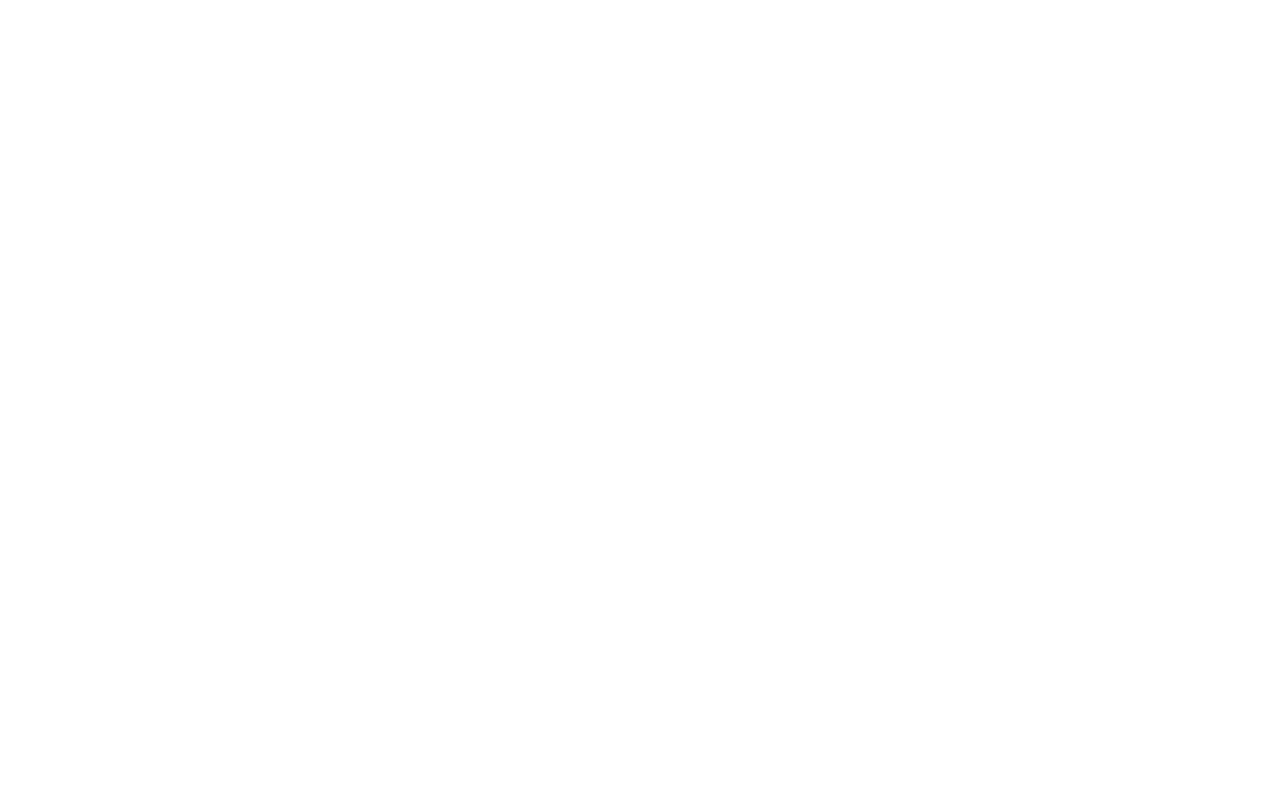
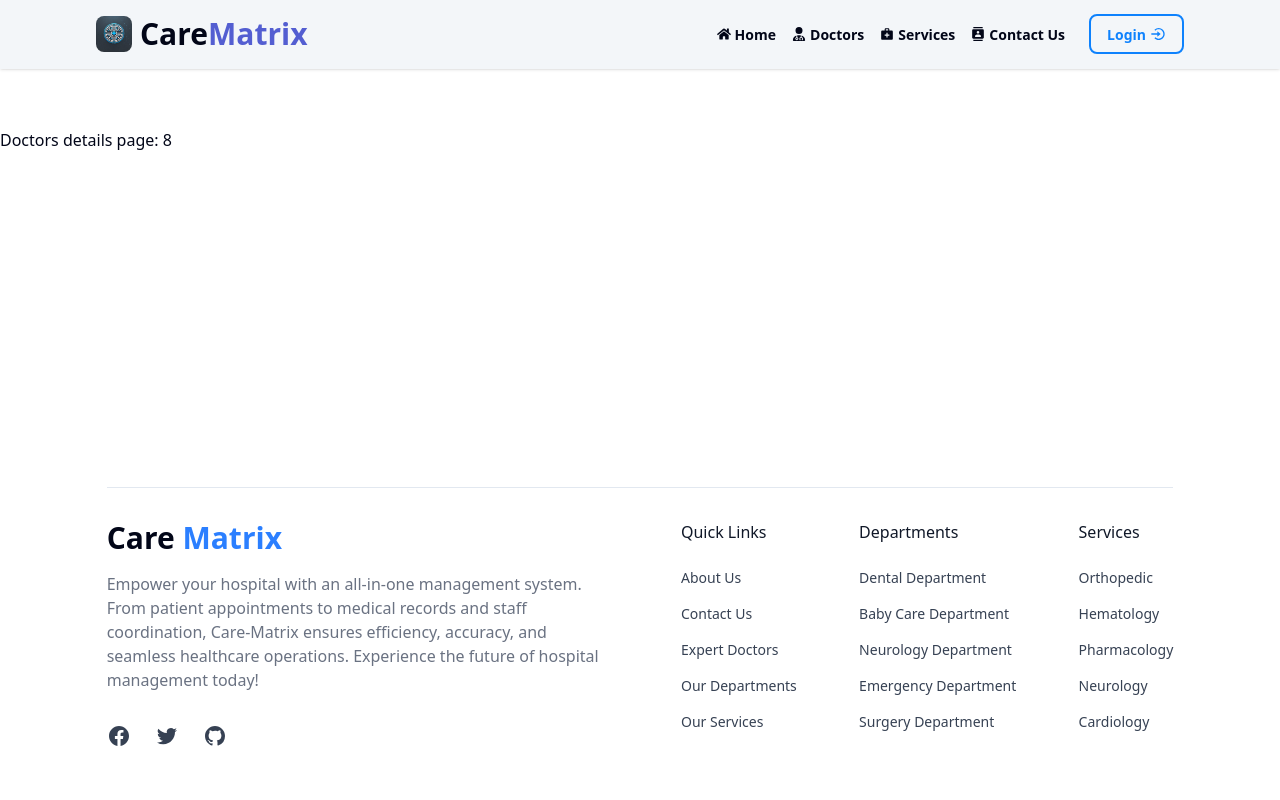
Before and after one commit to ssmahim01/Care-Matrix-With-Dev-Sync, a React (Vite) app: page /doctor-details in a window 1280 px wide. Before the commit this address had no page. Shown: the top 800 px of the page. Built offline with nearby package versions, Linux system fonts and the light colour scheme.

Commit message:
Add useDoctors custom hook

```diff
--- a/public/doctors.json
+++ b/public/doctors.json
@@ -4,55 +4,151 @@
     "name": "Dr. Sarah Johnson",
     "image": "https://i.ibb.co.com/WWp3yKDz/image.png",
     "rating": 4.9,
-    "title": "Cardiologist"
+    "title": "Cardiologist",
+    "experience": "12+ years",
+    "chamber": "HeartCare Medical Center, New York",
+    "available_days": ["Monday", "Wednesday", "Friday"],
+    "consultation_fee": "$150",
+    "services": [
+      "ECG & ECHO",
+      "Blood Pressure Management",
+      "Heart Disease Treatment",
+      "Cardiac Stress Test",
+      "Cholesterol Management"
+    ],
+    "bio": "Dr. Sarah Johnson is a highly skilled cardiologist specializing in heart-related diseases and treatments. She has helped thousands of patients manage their heart conditions and improve their quality of life."
   },
   {
     "id": 2,
     "name": "Dr. Michael Smith",
     "image": "https://i.ibb.co.com/F4M3hFY4/image.png",
     "rating": 4.8,
-    "title": "Neurologist"
+    "title": "Neurologist",
+    "experience": "10+ years",
+    "chamber": "Brain & Spine Clinic, Los Angeles",
+    "available_days": ["Tuesday", "Thursday", "Saturday"],
+    "consultation_fee": "$140",
+    "services": [
+      "Migraine Treatment",
+      "Epilepsy Management",
+      "Stroke Rehabilitation",
+      "Spinal Cord Disorders",
+      "Neurodiagnostic Tests"
+    ],
+    "bio": "With years of expertise in neurology, Dr. Michael Smith is known for his exceptional ability to diagnose and treat neurological disorders."
   },
   {
     "id": 3,
     "name": "Dr. Emily Brown",
     "image": "https://i.ibb.co.com/39hPW8d1/image.png",
     "rating": 4.7,
-    "title": "Dermatologist"
+    "title": "Dermatologist",
+    "experience": "8+ years",
+    "chamber": "Skin & Laser Clinic, Chicago",
+    "available_days": ["Monday", "Tuesday", "Wednesday", "Thursday", "Friday"],
+    "consultation_fee": "$120",
+    "services": [
+      "Acne & Scar Treatment",
+      "Laser Therapy",
+      "Skin Cancer Screening",
+      "Cosmetic Dermatology",
+      "Hair Loss Treatment"
+    ],
+    "bio": "Dr. Emily Brown is an expert in skincare and cosmetic dermatology, helping patients achieve healthy and glowing skin."
   },
   {
     "id": 4,
     "name": "Dr. James Wilson",
     "image": "https://i.ibb.co.com/FbsX85Nn/image.png",
     "rating": 4.6,
-    "title": "Orthopedic Surgeon"
+    "title": "Orthopedic Surgeon",
+    "experience": "15+ years",
+    "chamber": "OrthoCare Hospital, Houston",
+    "available_days": ["Monday", "Wednesday", "Friday"],
+    "consultation_fee": "$180",
+    "services": [
+      "Joint Replacement Surgery",
+      "Arthritis Treatment",
+      "Fracture Management",
+      "Sports Injury Treatment",
+      "Spine Surgery"
+    ],
+    "bio": "Dr. James Wilson is a renowned orthopedic surgeon specializing in complex joint and spine surgeries, restoring mobility for thousands of patients."
   },
   {
     "id": 5,
     "name": "Dr. Olivia Martinez",
     "image": "https://i.ibb.co.com/6chHc9LB/image.png",
     "rating": 4.9,
-    "title": "Pediatrician"
+    "title": "Pediatrician",
+    "experience": "9+ years",
+    "chamber": "ChildCare Clinic, San Francisco",
+    "available_days": ["Monday", "Tuesday", "Wednesday", "Thursday", "Friday", "Saturday"],
+    "consultation_fee": "$110",
+    "services": [
+      "Vaccinations",
+      "Child Growth Monitoring",
+      "Nutrition Counseling",
+      "Allergy Treatment",
+      "Neonatal Care"
+    ],
+    "bio": "Dr. Olivia Martinez is a caring and dedicated pediatrician, ensuring children's health with her compassionate care and expertise."
   },
   {
     "id": 6,
     "name": "Dr. William Anderson",
     "image": "https://i.ibb.co.com/XrWMk0Mh/image.png",
     "rating": 4.8,
-    "title": "General Surgeon"
+    "title": "General Surgeon",
+    "experience": "14+ years",
+    "chamber": "Advanced Surgery Center, Miami",
+    "available_days": ["Tuesday", "Thursday", "Saturday"],
+    "consultation_fee": "$160",
+    "services": [
+      "Appendectomy",
+      "Hernia Repair",
+      "Gallbladder Surgery",
+      "Laparoscopic Surgery",
+      "Wound Care"
+    ],
+    "bio": "Dr. William Anderson is a highly experienced general surgeon known for his precision in surgical procedures and patient care."
   },
   {
     "id": 7,
     "name": "Dr. Sophia Carter",
     "image": "https://i.ibb.co.com/tTTy0qmj/image.png",
     "rating": 4.7,
-    "title": "Endocrinologist"
+    "title": "Endocrinologist",
+    "experience": "11+ years",
+    "chamber": "Diabetes & Hormone Clinic, Seattle",
+    "available_days": ["Monday", "Wednesday", "Friday"],
+    "consultation_fee": "$130",
+    "services": [
+      "Diabetes Management",
+      "Thyroid Disorders",
+      "Obesity Treatment",
+      "Hormonal Imbalance Therapy",
+      "Osteoporosis Treatment"
+    ],
+    "bio": "Dr. Sophia Carter specializes in hormone-related disorders, helping patients manage conditions like diabetes and thyroid diseases."
   },
   {
     "id": 8,
     "name": "Dr. Daniel Lee",
     "image": "https://i.ibb.co.com/dwkZbPRD/image.png",
     "rating": 4.6,
-    "title": "Psychiatrist"
+    "title": "Psychiatrist",
+    "experience": "10+ years",
+    "chamber": "Mental Wellness Center, Boston",
+    "available_days": ["Monday", "Tuesday", "Wednesday", "Thursday"],
+    "consultation_fee": "$125",
+    "services": [
+      "Depression & Anxiety Treatment",
+      "Cognitive Behavioral Therapy",
+      "PTSD & Trauma Therapy",
+      "Substance Abuse Counseling",
+      "ADHD Management"
+    ],
+    "bio": "Dr. Daniel Lee is a compassionate psychiatrist dedicated to improving mental health and providing emotional well-being to his patients."
   }
 ]
--- a/src/components/DoctorCard.jsx
+++ b/src/components/DoctorCard.jsx
@@ -3,7 +3,7 @@ import { Link } from "react-router-dom";
 
 const DoctorCard = ({ doctor }) => {
   return (
-    <Link
+    <Link to='/doctor-details'
       className="relative w-full h-[400px] overflow-hidden rounded-lg group border border-border block"
     >
       <img
--- /dev/null
+++ b/src/hooks/useDoctors.jsx
@@ -0,0 +1,15 @@
+import React, { useEffect, useState } from 'react';
+
+const useDoctors = () => {
+
+    const [doctors, setDoctors] = useState([]);
+    useEffect(() => {
+      fetch("/doctors.json")
+        .then((res) => res.json())
+        .then((data) => setDoctors(data));
+    }, []);
+
+    return [doctors]
+};
+
+export default useDoctors;
--- /dev/null
+++ b/src/pages/DoctorDetails/DoctorDetails.jsx
@@ -0,0 +1,15 @@
+import useDoctors from '@/hooks/useDoctors';
+import React from 'react';
+
+const DoctorDetails = () => {
+
+    const [doctors] = useDoctors()
+
+    return (
+        <div className='mt-24'>
+            Doctors details page: {doctors.length}
+        </div>
+    );
+};
+
+export default DoctorDetails;
--- a/src/pages/Home/Doctors.jsx
+++ b/src/pages/Home/Doctors.jsx
@@ -1,16 +1,13 @@
 import DoctorCard from "@/components/DoctorCard";
-import React, { useEffect, useState } from "react";
+import React from "react";
 import Slider from "react-slick";
 import "slick-carousel/slick/slick.css";
 import "slick-carousel/slick/slick-theme.css";
+import useDoctors from "@/hooks/useDoctors";
 
 const Doctors = () => {
-  const [doctors, setDoctors] = useState([]);
-  useEffect(() => {
-    fetch("/doctors.json")
-      .then((res) => res.json())
-      .then((data) => setDoctors(data));
-  }, []);
+  const [doctors] = useDoctors();
+
 
   let settings = {
     dots: false,
--- a/src/routes/Router.jsx
+++ b/src/routes/Router.jsx
@@ -6,6 +6,7 @@ import ContactUs from "@/pages/ContactUs/ContactUs";
 import Login from "@/authentication/Login";
 import Register from "@/authentication/Register";
 import Services from "@/pages/services/Services";
+import DoctorDetails from "@/pages/DoctorDetails/DoctorDetails";
 
 const Router = () => {
   return (
@@ -16,6 +17,7 @@ const Router = () => {
           <Route path="/doctors" element={<ExpertDoctors />} />
           <Route path="/contact-us" element={<ContactUs />} />
           <Route path="/services" element={ <Services /> }/>
+          <Route path="/doctor-details" element={ <DoctorDetails /> }/>
         </Route>
       </Routes>
       {/* Authentication Routes */}
```
